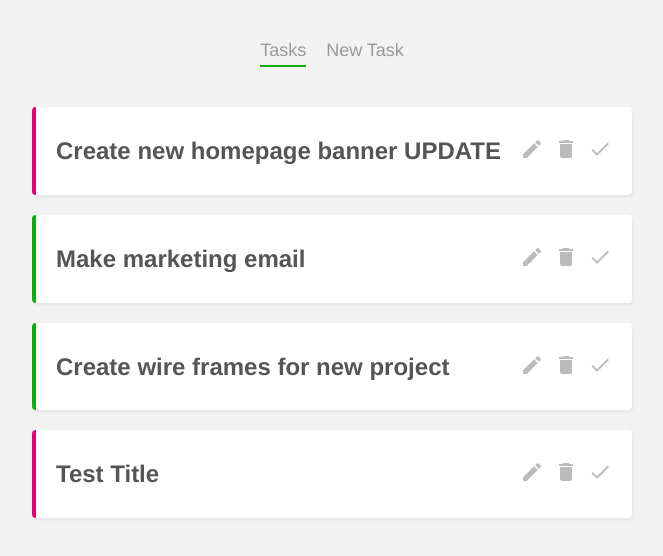
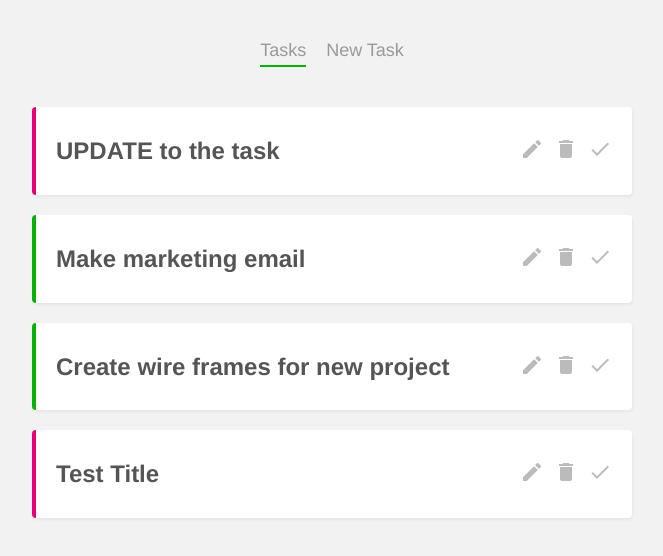
Before and after one commit to Adamskoullos/vue-todo, a Vue app: page / in a window 1280 px wide. Shown: the top 556 px of the page, without its empty margins (308-971 px from the left). Built offline with nearby package versions, Linux system fonts and the light colour scheme; data requests are answered from the project's data file.

Commit message:
Refine PATCH request

```diff
--- a/data/db.json
+++ b/data/db.json
@@ -2,7 +2,7 @@
   "tasks": [
     {
       "id": 1,
-      "title": "Create new homepage banner UPDATE",
+      "title": "UPDATE to the task ",
       "details": "This is the updated task deatials",
       "complete": false
     },
--- a/src/views/EditTask.vue
+++ b/src/views/EditTask.vue
@@ -28,14 +28,13 @@ export default {
     },
     methods:{
         submitUpdate(){
-            let task = {
-                title: this.title,
-                details: this.details,
-            }
             fetch(this.uri, {
                 method: 'PATCH',
                 headers: { 'Content-Type': 'application/json' },
-                body: JSON.stringify(task)
+                body: JSON.stringify({
+                    title: this.title,
+                    details: this.details
+                })
             }).then(() => {
                 this.$router.push('/')
             }).catch(err => console.log(err.message))
```
